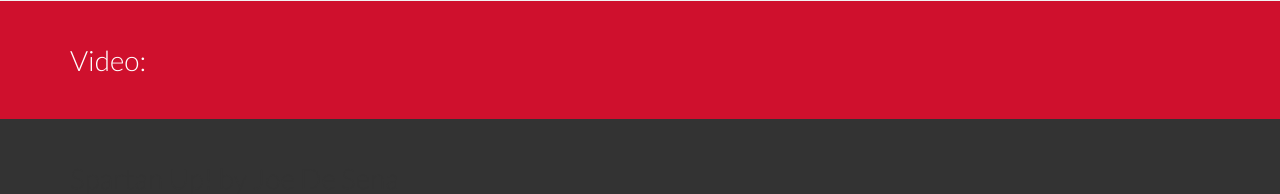
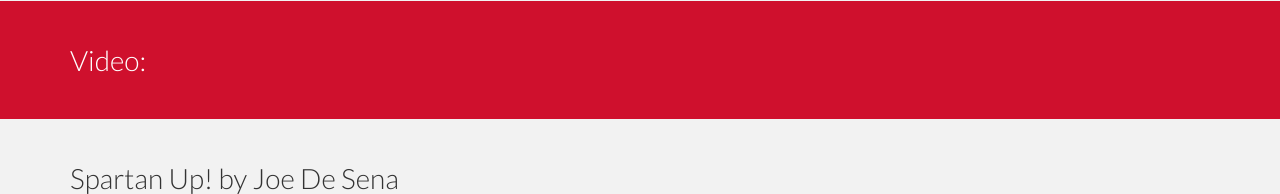
Before and after one commit to SpartanRaceInc/SpartanUp_Book, a PHP site: page /media.php in a window 1280 px wide. Shown: the part 2002-2196 px from the top of the page. Run offline with PHP 8.4, Linux system fonts and the light colour scheme; some libraries are stand-ins or nearby versions.

Commit message:
Fixes Video Section layout on Media Page

```diff
--- a/css/spartan.css
+++ b/css/spartan.css
@@ -322,7 +322,7 @@
   max-height: 340px;
   overflow-y: scroll;
 }
-p.instruction {
+p.instruction, h2.top-caption {
 	margin-bottom: 0;
 }
 
--- a/media.php
+++ b/media.php
@@ -171,16 +171,18 @@
 		</section>
 		<!-- End Hero Video
 		============================================== -->
+
+
 		<!-- ==============================================
 		Video
 		=============================================== -->
-		<section class="light-gray-background video">
+		<section class="light-gray-background video-section">
 			<div class="container">
 				<div class="row">
 					<div class="col-md-12">
-						<h2 class="no-margin-bottom">Spartan Up! by Joe De Sena</h2>
+						<h2 class="top-caption">Spartan Up! by Joe De Sena</h2>
 						<iframe width="560" height="315" src="//www.youtube.com/embed/n4bmJSt4Ahw" frameborder="0" allowfullscreen></iframe>
-						<h2 class="no-margin-bottom">Burpees and the Art of Pool Maintenance:</h2>
+						<h2 class="top-caption">Burpees and the Art of Pool Maintenance:</h2>
 						<iframe width="560" height="315" src="//www.youtube.com/embed/ENvWWEBApMk" frameborder="0" allowfullscreen></iframe>
 					</div>
 				</div>
```
